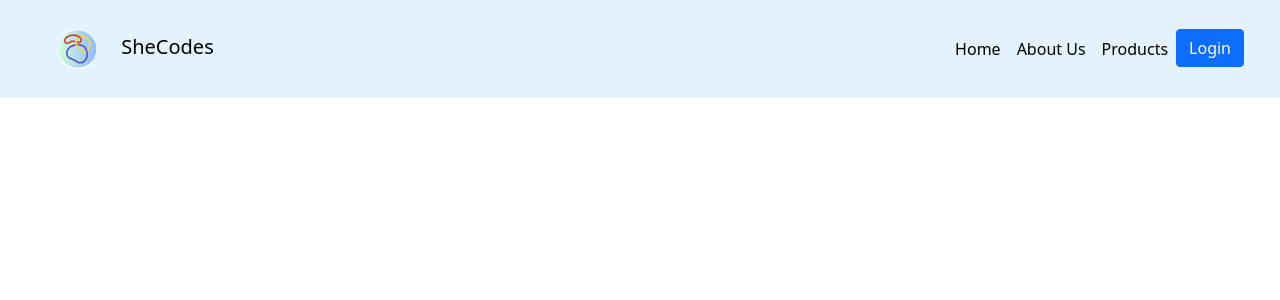
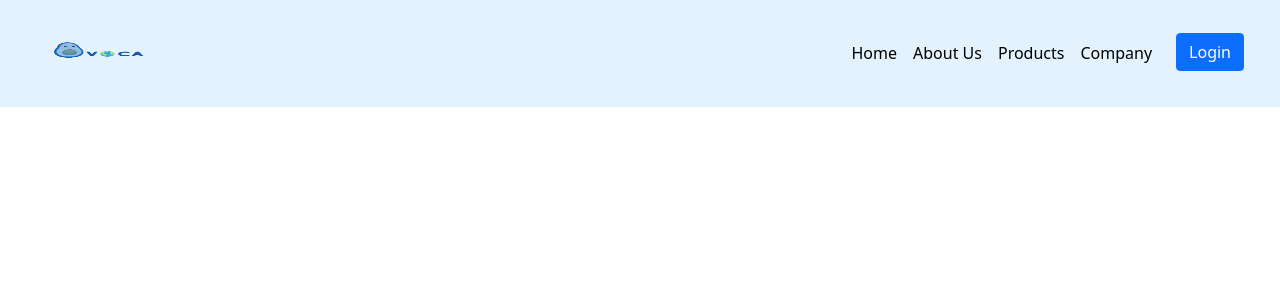
Before and after one commit to BLUE-AVOCA/Blue-avoca, a Flask app: page /company/ in a window 1280 px wide. Shown: the top 300 px of the page. Run offline with Flask 3, Linux system fonts and the light colour scheme; parts of the project's set-up code (start-up, migrations or seed data) failed here and were passed over; some libraries are stand-ins or nearby versions.

Commit message:
change layout

```diff
--- a/Connected/flask_app/app/templates/layout.html
+++ b/Connected/flask_app/app/templates/layout.html
@@ -8,43 +8,36 @@
     <link rel="stylesheet" href="https://cdn.jsdelivr.net/npm/bootstrap-icons@1.11.1/font/bootstrap-icons.css">
     <!-- <link rel="stylesheet" href="https://cdn.jsdelivr.net/npm/bootstrap@4.6.2/dist/css/bootstrap.min.css"
         integrity="sha384-xOolHFLEh07PJGoPkLv1IbcEPTNtaed2xpHsD9ESMhqIYd0nLMwNLD69Npy4HI+N" crossorigin="anonymous"> -->
-    <link href="https://cdn.jsdelivr.net/npm/bootstrap@5.0.2/dist/css/bootstrap.min.css" rel="stylesheet"
-        integrity="sha384-EVSTQN3/azprG1Anm3QDgpJLIm9Nao0Yz1ztcQTwFspd3yD65VohhpuuCOmLASjC" crossorigin="anonymous">
-
-    <!-- AOS CSS  -->
-    <link rel="stylesheet" href="/bower_components/aos/dist/aos.css" />
+        <link href="https://cdn.jsdelivr.net/npm/bootstrap@5.0.2/dist/css/bootstrap.min.css" rel="stylesheet" integrity="sha384-EVSTQN3/azprG1Anm3QDgpJLIm9Nao0Yz1ztcQTwFspd3yD65VohhpuuCOmLASjC" crossorigin="anonymous">
         <!-- CSS  -->
     <link rel="stylesheet" type="text/css" href="{{ url_for('static',filename='base.css') }}">
-    <title>[Avoca] {{ title }}</title>
+    <title>[SheCodes] {{ title }}</title>
 </head>
 
 <body>
     <div class="d-flex flex-column">
-        <nav class="navbar sticky-top bg-body-tertiary d-flex align-items-center justify-content-between p-4 "
-            style="background-color: #e3f2fd;">
+            <nav class="navbar sticky-top bg-body-tertiary d-flex align-items-center justify-content-between p-4 " style="background-color: #e3f2fd;">
                 <div class="header_logo container-fluid">
-                <a class="navbar-brand" href="{{ url_for('main.index') }}" style="color: black;">
-                    <img width="80" height="40" src="{{ url_for('static',filename='img/logo1.png') }}" alt="logo">
-                    SheCodes
+                    <a class="navbar-brand" href="{{ url_for('main.index') }}"  style="color: black;">
+                        <img style="width:126.4px; height:48.8px" src="{{ url_for('static',filename='img/logo.png') }}" alt="logo">
+
                     </a>
                     <div class="header_nav">
                         <ul class=" m-0 d-flex flex-row ">
                             <li class="p-2"><a href="{{ url_for('main.index') }}">Home</a></li>
                             <li class="p-2"><a href="{{ url_for('main.about') }}">About Us</a></li>
                             <li class="p-2"><a href="{{ url_for('products.index') }}">Products</a></li>
-                        <!-- <li class="p-2 me-3"><a href="{{ url_for('company.index') }}">Company</a></li> -->
+                            <li class="p-2 me-3"><a href="{{ url_for('company.index') }}">Company</a></li>
 
                             <li class="">
                                 <a class="text-light" href="{{ url_for('auth.login') }}">
                                     <button type="button" class="btn btn-primary">Login</button>
                                 </a>
                             </li>
-
                         </ul>
                     </div>
 
                 </div>
-
             </nav>
         <div class="">
         {% block main %}
@@ -52,18 +45,6 @@
         </div>
     </div>
     <!-- <script src="https://maxcdn.bootstrapcdn.com/bootstrap/4.0.0/js/bootstrap.min.js"></script> -->
-    <!-- JS AOS  -->
-    <script src="/bower_components/aos/dist/aos.js"></script>
-
-    <script>
-        AOS.init({
-            duration: 1000,
-            offset: 200,
-        });
-    </script>
-    <script src="https://cdn.jsdelivr.net/npm/bootstrap@5.0.2/dist/js/bootstrap.bundle.min.js"
-        integrity="sha384-MrcW6ZMFYlzcLA8Nl+NtUVF0sA7MsXsP1UyJoMp4YLEuNSfAP+JcXn/tWtIaxVXM"
-        crossorigin="anonymous"></script>
+    <script src="https://cdn.jsdelivr.net/npm/bootstrap@5.0.2/dist/js/bootstrap.bundle.min.js" integrity="sha384-MrcW6ZMFYlzcLA8Nl+NtUVF0sA7MsXsP1UyJoMp4YLEuNSfAP+JcXn/tWtIaxVXM" crossorigin="anonymous"></script>
 </body>
-
 </html>
```
Lines whose indentation alone changed are shown as unchanged.
